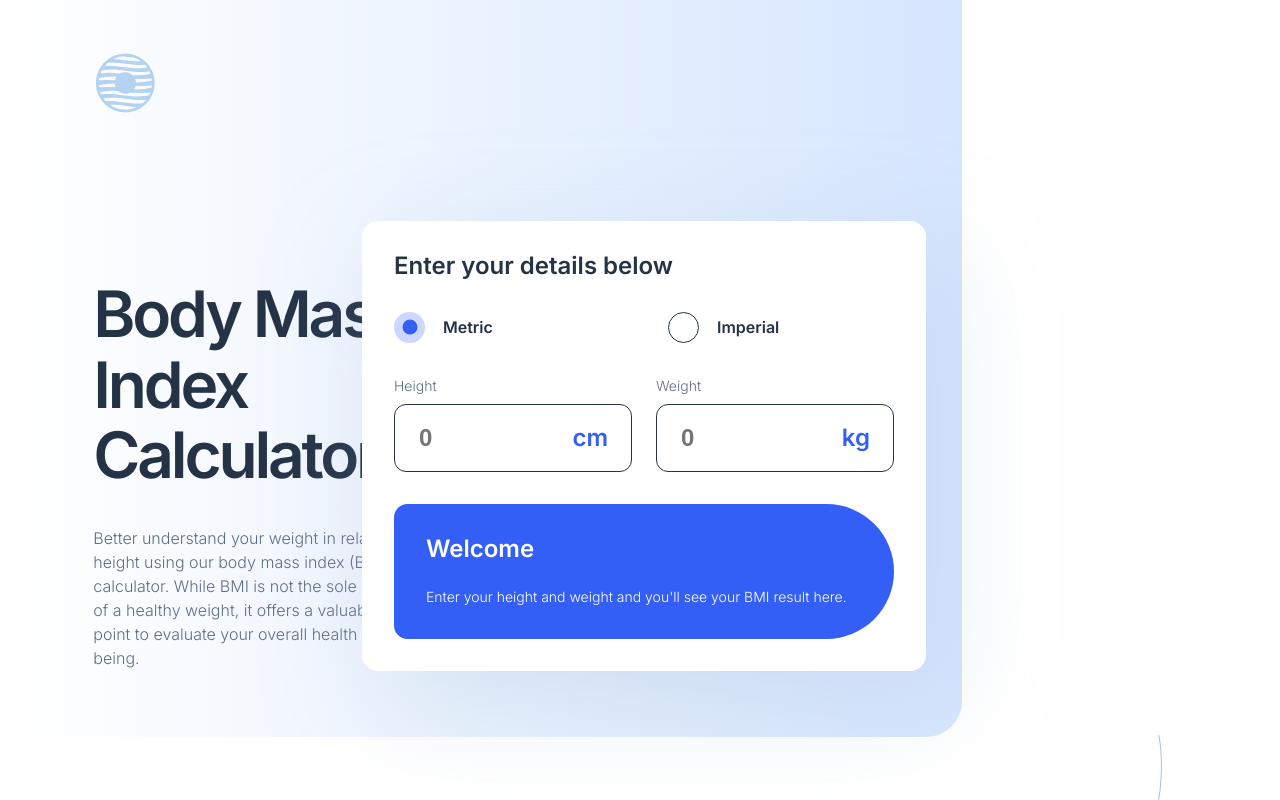
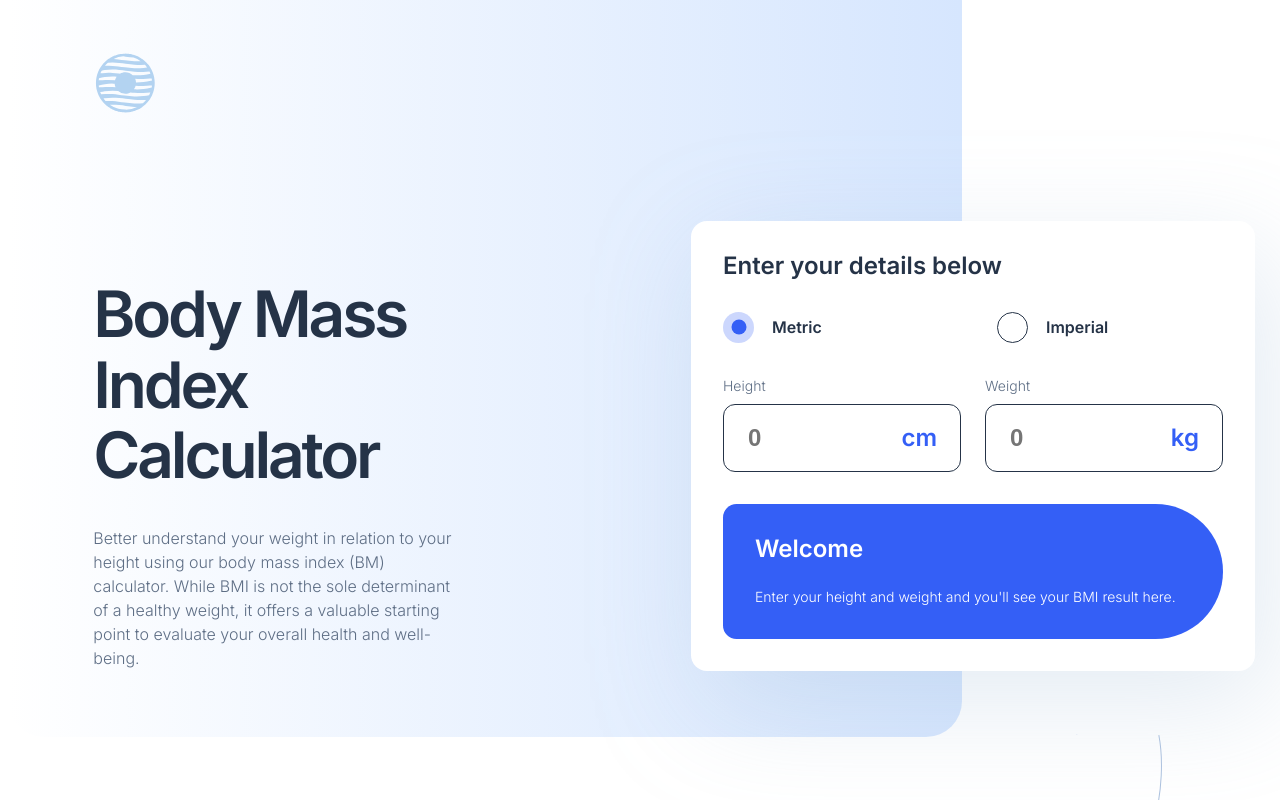
Before and after one commit to JeremDevX/fm-challenge-bmi-calculator, a Next.js app: page / in a window 1280 px wide. Shown: the top 800 px of the page. Built offline with nearby package versions, Linux system fonts and the light colour scheme.

Commit message:
unit correction for bmiForm position

```diff
--- a/src/components/bmiForm/bmiForm.module.scss
+++ b/src/components/bmiForm/bmiForm.module.scss
@@ -24,7 +24,7 @@
 
     position: absolute;
     top: 30%;
-    right: 25;
+    right: 25px;
   }
 
   &__title {
```
